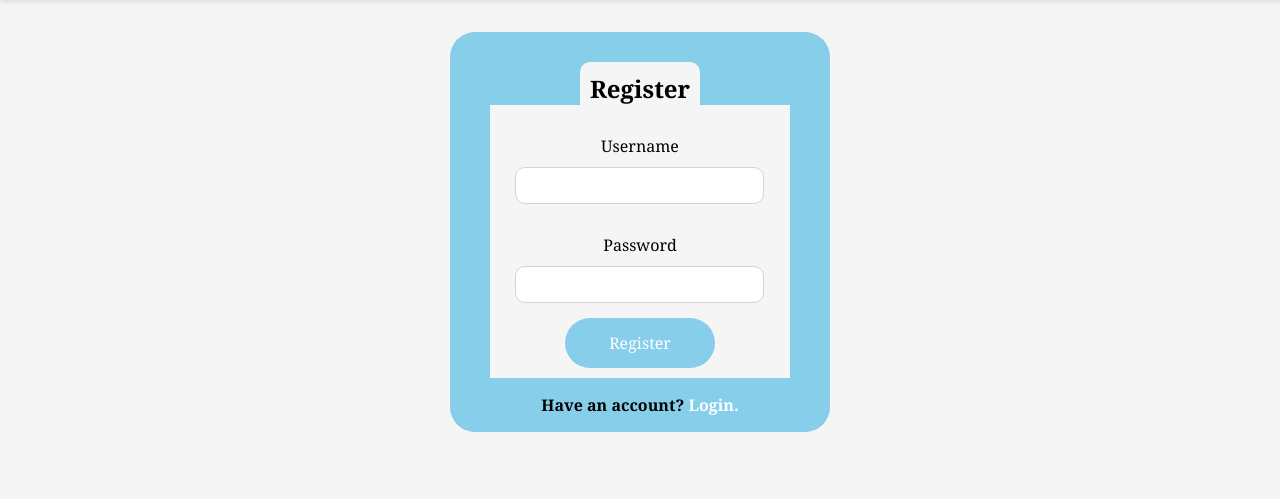
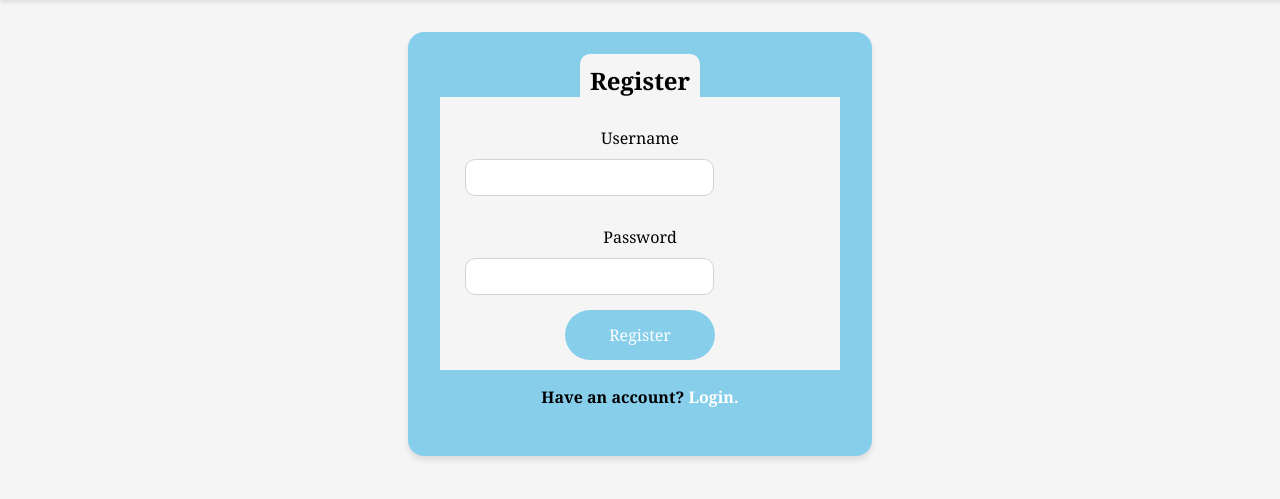
Before and after one commit to zcoder365/MySeriesofFortunateEvents, a Flask app: page /signup in a window 1280 px wide; the page is wider, and only the part inside the window is pictured. Shown: the part 80-579 px from the top of that part. Run offline with Flask 3, Linux system fonts and the light colour scheme.

Commit message:
update styles for the form container class

```diff
--- a/static/styles.css
+++ b/static/styles.css
@@ -41,15 +41,12 @@ form {
 }
 
 .form-container {
-    width: 300px;
-    display: inline-block;
-    align-self: center;
+    width: 400px; /* update width for better readability */
     background-color: skyblue;
-    padding-top: 40px;
-    padding-left: 40px;
-    padding-right: 40px;
-    border: none;
-    border-radius: 25px;
+    padding: 2rem;
+    border-radius: 16px;
+    box-shadow: 0 4px 6px rgba(0, 0, 0, 0.1);
+    position: relative;
 }
 
 input[type="text"], input[type="password"] {
```
